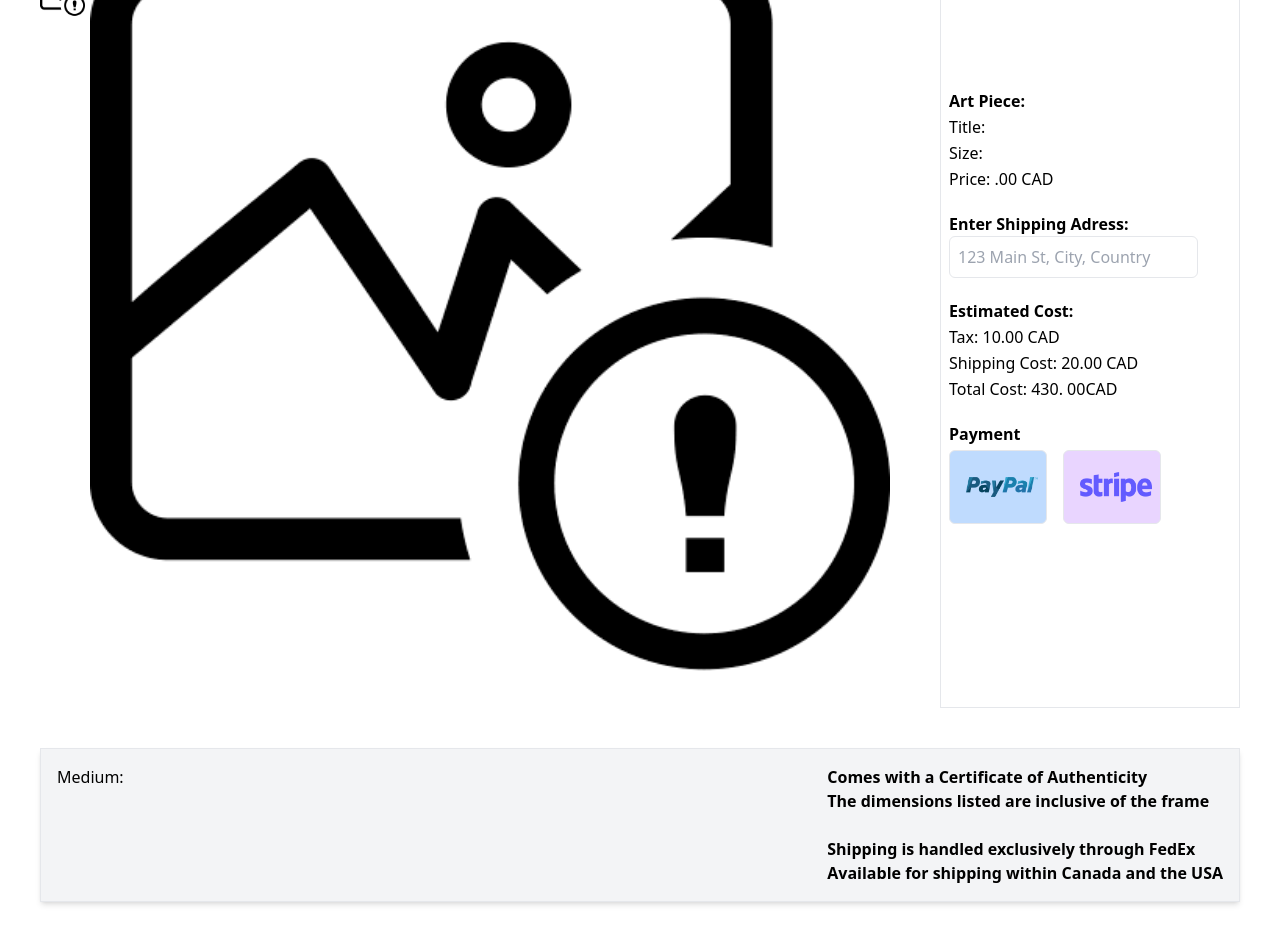
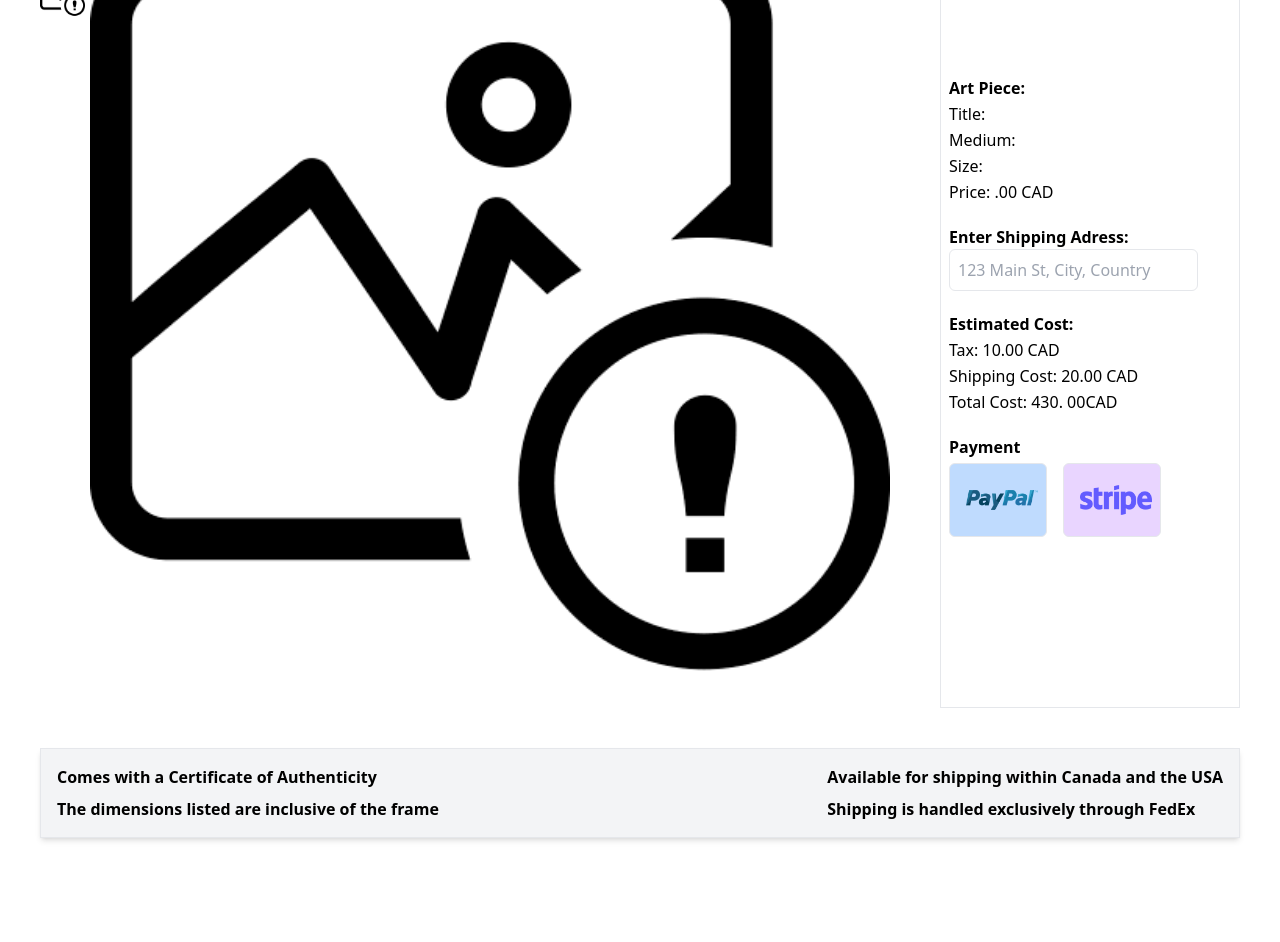
Before and after one commit to SageJonathan/ArtStore, a Next.js app: page /cart in a window 1280 px wide. Shown: the part 200-1142 px from the top of the page. After the commit the page ends 1078 px from the top, so only its background shows below. Built offline with nearby package versions, Linux system fonts and the light colour scheme.

Commit message:
remove description from modal and checkout. Added comments to do smae in scehma

```diff
--- a/prisma/seed.ts
+++ b/prisma/seed.ts
@@ -7,6 +7,7 @@ async function main() {
   const artPiecesData = [
     {
       title: '?',
+      //remove description
       description: '?',
       medium: 'oil',
       price: 150,
--- a/src/app/cart/page.tsx
+++ b/src/app/cart/page.tsx
@@ -17,6 +17,7 @@ export default function CartPage() {
   const searchParams = useSearchParams();
   const title = searchParams.get("title");
   const size = searchParams.get("size");
+  //Remove description
   const description = searchParams.get("description");
   const medium = searchParams.get("medium");
   const price = searchParams.get("price");
@@ -76,6 +77,7 @@ export default function CartPage() {
             <div className="leading-relaxed">
               <h1 className="font-bold">Art Piece:</h1>
               <p>Title: {title}</p>
+              <p>Medium: {medium}</p>
               <p>Size: {size}</p>
               <p>Price: {price}.00 CAD</p>
             </div>
@@ -135,28 +137,25 @@ export default function CartPage() {
           </div>
         </div>
       </div>
-      {/* Description below */}
-      <div className="mt-10 p-4 bg-gray-100 border shadow-md flex flex-col md:flex-row justify-between">
-        <div>
-        <p>Medium: {medium}</p>
-          <p>{description}</p>
-        </div>
-        <div>
+      <div className="mt-10 p-4 bg-gray-100 border shadow-md flex flex-col md:flex-row justify-between flex-wrap gap-4">
+  <div className="flex flex-col gap-2">
     <p>
       <strong>Comes with a Certificate of Authenticity</strong>
     </p>
     <p>
       <strong>The dimensions listed are inclusive of the frame</strong>
     </p>
-          <br />
+  </div>
+  <div className="mt-5 md:mt-0 flex flex-col gap-2">
+    <p>
+      <strong>Available for shipping within Canada and the USA</strong>
+    </p>
     <p>
       <strong>Shipping is handled exclusively through FedEx</strong>
     </p>
-          <p>
-            <strong>Available for shipping within Canada and the USA</strong>
-          </p>
   </div>
 </div>
+
     </div>
   );
 }
--- a/src/components/gallery/gallery-live.tsx
+++ b/src/components/gallery/gallery-live.tsx
@@ -23,7 +23,7 @@ export default function GalleryLive({ paintings }: GalleryGridProps) {
 
   // Modal logic
   const openModal = (painting: Painting) => {
-    if (!modalOpen) {
+    if (!modalOpen && painting.inStock) {
       setSelectedPainting(painting);
       setmodalOpen(true);
     }
--- a/src/components/modal/modal.tsx
+++ b/src/components/modal/modal.tsx
@@ -89,10 +89,8 @@ export default function ArtDetails({
           <div className=" flex flex-row gap-4 md:gap-2 md:flex-col">
             <p> Size: {painting.size}</p>
             <p> Medium: {painting.medium}</p>
-            <p className="pt-2 hidden md:inline">{painting.description}</p>
           </div>
           <div>
-            < p className="pt-2 block md:hidden mb-2">{painting.description}</p>
             <h1 className="font-bold">All paintings include a certificate of authenticity <br /> signed by the artist </h1>
           </div>
         </div>
```
Also changed, not shown: 1 other file (tests, documents, lock files or other folders). Lines whose indentation alone changed are shown as unchanged.
